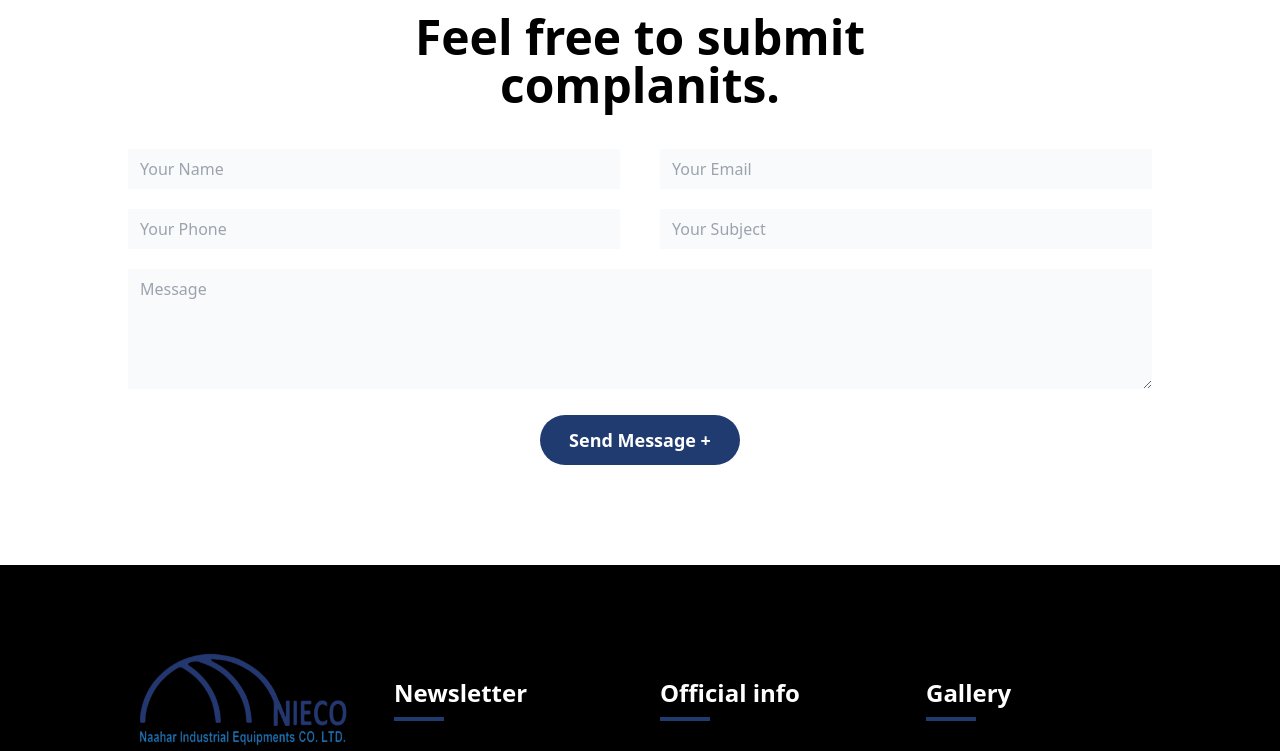
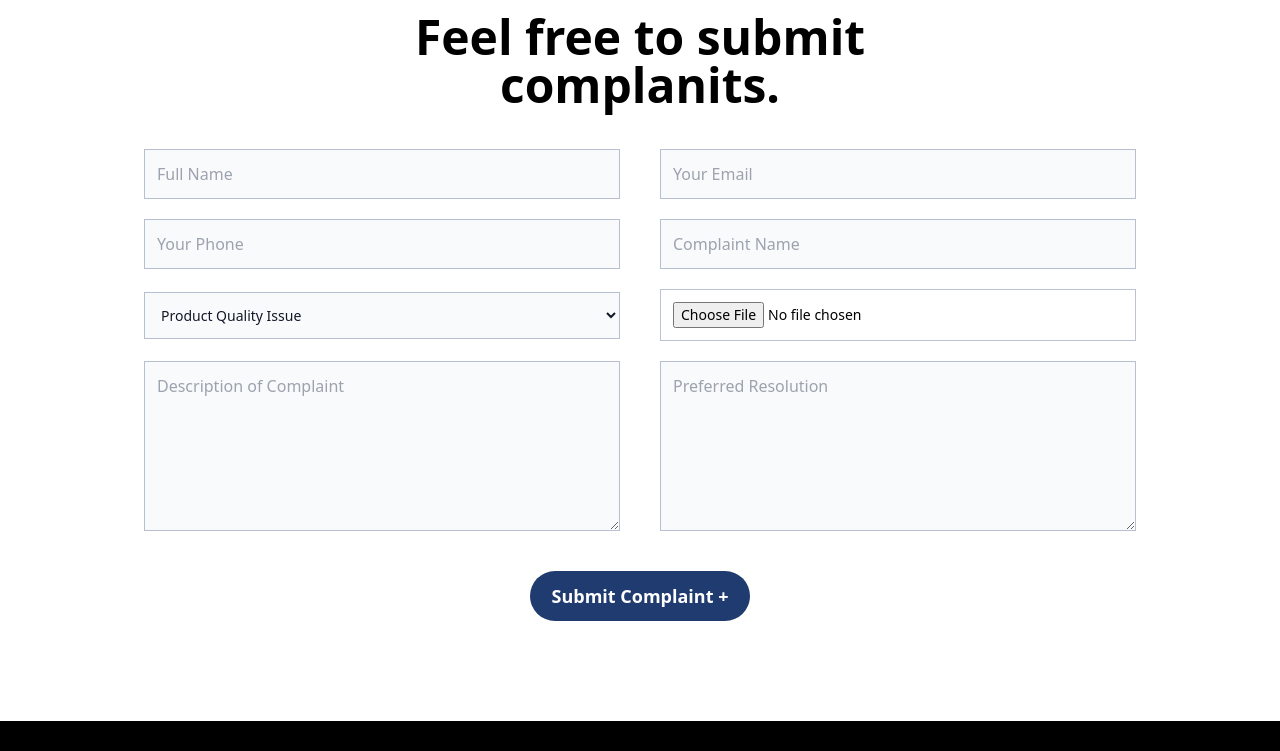
Before and after one commit to Arif-akib/Idustro-Next-Dev, a Next.js app: page /more/submit-a-complaint in a window 1280 px wide. Shown: the part 670-1421 px from the top of the page. Built offline with nearby package versions, Linux system fonts and the light colour scheme.

Commit message:
updated main branch

```diff
--- a/app/components/Shared/Form.jsx
+++ b/app/components/Shared/Form.jsx
@@ -4,18 +4,18 @@ export default function Form() {
             <div className="pt-5">
                 <div className="flex flex-col md:flex-row gap-10 pb-5">
                     <input
+                        id="full_name"
                         type="text"
-              name=""
-              id=""
-              placeholder="Your Name"
-              className="py-2 px-3 bg-gray-50 md:w-1/2 focus:outline-[1px] outline-orange-600"
+                        name="full_name"
+                        placeholder="Full Name"
+                        className="py-3 px-3 block bg-gray-50 md:w-1/2 focus:outline-none border border-opacity-30 border-[#203b70]"
                     />
                     <input
                         type="text"
                         name=""
                         id=""
                         placeholder="Your Email"
-              className="py-2 px-3 bg-gray-50 md:w-1/2 focus:outline-[1px] outline-orange-600"
+                        className="py-3 px-3 block bg-gray-50 md:w-1/2 focus:outline-none border border-opacity-30 border-[#203b70]"
                     />
                 </div>
                 <div className="flex flex-col md:flex-row gap-10 pb-5">
@@ -24,26 +24,71 @@ export default function Form() {
                         name=""
                         id=""
                         placeholder="Your Phone"
-              className="py-2 px-3 bg-gray-50 md:w-1/2 focus:outline-[1px] outline-orange-600"
+                        className="py-3 px-3 block bg-gray-50 md:w-1/2 focus:outline-none border border-opacity-30 border-[#203b70]"
                     />
                     <input
                         type="text"
                         name=""
                         id=""
-              placeholder="Your Subject"
-              className="py-2 px-3 bg-gray-50 md:w-1/2 focus:outline-[1px] outline-orange-600"
+                        placeholder="Complaint Name"
+                        className="py-3 px-3 block bg-gray-50 md:w-1/2 focus:outline-none border border-opacity-30 border-[#203b70]"
                     />
                 </div>
+
+                <div className="flex flex-col md:flex-row items-center gap-10 pb-5">
+                    <form className="w-1/2">
+                        <select
+                            id="countries"
+                            className="bg-gray-50 text-gray-900 text-sm focus:outline-none block border border-opacity-30 border-[#203b70] w-full p-3"
+                        >
+                            <option value="Product Quality Issue">
+                                Product Quality Issue
+                            </option>
+                            <option value="Delivery Delay">
+                                Delivery Delay
+                            </option>
+                            <option value="Customer Service">
+                                Customer Service
+                            </option>
+                            <option value="Billing/Payment Issue">
+                                Billing/Payment Issue
+                            </option>
+                            <option value="Website or Technical Issue">
+                                Website or Technical Issue
+                            </option>
+                            <option value="Other">Other</option>
+                        </select>
+                    </form>
+                    <div className="w-1/2">
+                        <input
+                            className="block w-full p-3 text-sm border border-opacity-30 border-[#203b70] cursor-pointer  focus:outline-none"
+                            id="file_input"
+                            type="file"
+                        />
+                    </div>
+                </div>
+
+                <div className="flex flex-col md:flex-row gap-10 pb-5">
                     <textarea
+                        rows={6}
                         name=""
                         id=""
-            placeholder="Message"
-            className="py-2 px-3 w-full h-[120px] bg-gray-50 focus:outline-[1px] outline-orange-600"
-          ></textarea>
-          <button className="font-bold sm:text-lg text-white bg-[#203b70] flex gap-3 items-center justify-center h-[50px] w-[200px] rounded-full mx-auto my-5">
-            Send Message +
+                        placeholder="Description of Complaint"
+                        className="py-3 px-3 block bg-gray-50 md:w-1/2 focus:outline-none border border-opacity-30 border-[#203b70]"
+                    />
+                    <textarea
+                        rows={6}
+                        name=""
+                        id=""
+                        placeholder="Preferred Resolution"
+                        className="py-3 px-3 block bg-gray-50 md:w-1/2 focus:outline-none border border-opacity-30 border-[#203b70]"
+                    />
+                </div>
+
+                <button className="font-bold sm:text-lg text-white bg-[#203b70] flex gap-3 items-center justify-center h-[50px] w-[220px] rounded-full mx-auto my-5">
+                    Submit Complaint +
                 </button>
             </div>
         </>
-    )
+    );
 }
--- a/app/components/Shared/Navbar/Navbar.jsx
+++ b/app/components/Shared/Navbar/Navbar.jsx
@@ -10,9 +10,13 @@ export default function Navbar() {
                     <NavAdd />
                     <NavBarContact />
                     <div className="absolute w-full xl:w-[75%] xl:bottom-[-50px] right-0 bg-white px-[5%] xl:px-0 py-2 lg:py-0 flex justify-between items-center">
-                        <img src="/images/logo/logo.png" alt="" className="h-[65px] xl:hidden"/>
+                        <img
+                            src="/images/logo/logo.png"
+                            alt=""
+                            className="h-[65px] xl:hidden"
+                        />
                         <div className="bg-white xl:bg-[#203b70] h-[85px] xl:text-white hidden lg:flex items-center justify-between gap-5 xl:w-full xl:pr-[15%] relative">
-                            <ul className="flex text-[17px] gap-5 font-semibold items-center justify-center h-full">
+                            <ul className="flex text-[17px] gap-10 font-semibold items-center justify-center h-full">
                                 <Link href="/">
                                     <li>Home</li>
                                 </Link>
@@ -64,14 +68,14 @@ export default function Navbar() {
                                 <ul className="group relative h-full flex items-center">
                                     <p>More</p>
                                     <ul className="absolute top-[65px] right-[-150%] hidden group-hover:flex bg-white px-5 py-3 text-black w-[250px] rounded-md drop-shadow-sm flex-col gap-2">
-                                    <Link href="/more/project-list">
+                                        <Link href="/more/project-list">
                                             <li className="hover:primary-color">
                                                 Project List
                                             </li>
                                         </Link>
                                         <Link href="/more/corporate-social-responsibility">
                                             <li className="hover:primary-color">
-                                                Corporate Social Reponsibility
+                                                Corporate Social Responsibility
                                             </li>
                                         </Link>
                                         <Link href="/more/submit-a-complaint">
@@ -99,7 +103,15 @@ export default function Navbar() {
                             <div className="hidden xl:block h-0 w-0 border-[42.5px] border-transparent border-r-[#203b70] border-b-[#203b70] absolute translate-x-[-100%]"></div>
                         </div>
                         <span className="lg:hidden">
-                        <svg xmlns="http://www.w3.org/2000/svg" viewBox="0 0 24 24" width="36" height="36" fill="rgba(17,28,127,1)"><path d="M3 4H21V6H3V4ZM3 11H21V13H3V11ZM3 18H21V20H3V18Z"></path></svg>
+                            <svg
+                                xmlns="http://www.w3.org/2000/svg"
+                                viewBox="0 0 24 24"
+                                width="36"
+                                height="36"
+                                fill="rgba(17,28,127,1)"
+                            >
+                                <path d="M3 4H21V6H3V4ZM3 11H21V13H3V11ZM3 18H21V20H3V18Z"></path>
+                            </svg>
                         </span>
                     </div>
                 </div>
--- a/app/more/submit-a-complaint/page.jsx
+++ b/app/more/submit-a-complaint/page.jsx
@@ -1,12 +1,12 @@
 import Form from "/app/components/Shared/Form";
-import Hero from '/app/components/Shared/Hero'
+import Hero from "/app/components/Shared/Hero";
 
 export default function ContactForm() {
-    const HeroLable = 'Submit Complaints'
-    const bread = 'Home >> More >> Submit Complaints'
+    const HeroLable = "Submit Complaints";
+    const bread = "Home >> More >> Submit Complaints";
     return (
         <>
-          <Hero HeroLable={HeroLable} bread={ bread} />
+            <Hero HeroLable={HeroLable} bread={bread} />
             <div className="py-20 px-[5%] xl:px-[10%]">
                 <div className="pb-5">
                     <p className="text-lg font-bold primary-color text-center pb-3">
@@ -16,7 +16,9 @@ export default function ContactForm() {
                         Feel free to submit complanits.
                     </h2>
                 </div>
-        <Form/>
+                <div className="max-w-7xl mx-auto px-4">
+                    <Form />
+                </div>
             </div>
         </>
     );
```
Lines whose indentation alone changed are shown as unchanged.
